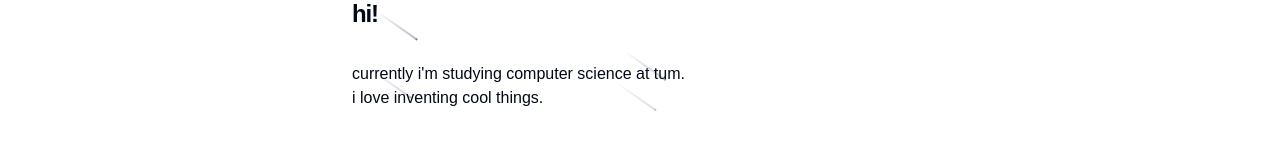
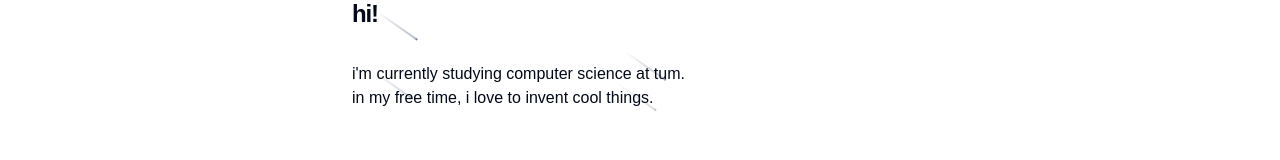
Before and after one commit to chrissiwaffler/personal_website, a Next.js app: page / in a window 1280 px wide. Shown: the part 130-290 px from the top of the page. Built offline with nearby package versions, Linux system fonts and the light colour scheme.

Commit message:
feat: rewrite text

```diff
--- a/app/page.tsx
+++ b/app/page.tsx
@@ -3,8 +3,8 @@ export default function Home() {
     <section>
       <h1 className="mb-8 text-2xl font-semibold tracking-tighter">hi!</h1>
       <p className="mb-4 whitespace-pre-line">
-        {`currently i'm studying computer science at tum.
-          i love inventing cool things.
+        {`i'm currently studying computer science at tum.
+          in my free time, i love to invent cool things.
         `}
       </p>
     </section>
```
